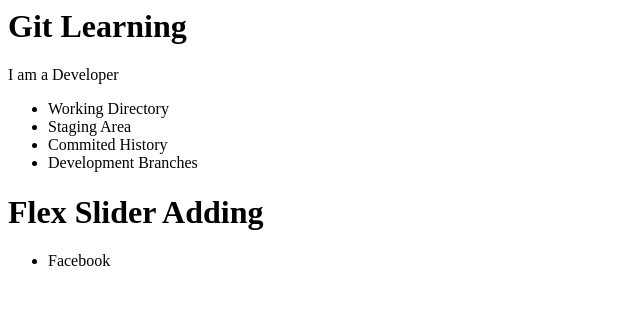
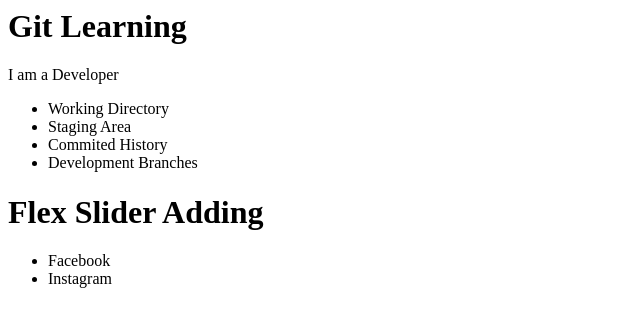
Before and after one commit to shyjanharsha/git-learning, a plain HTML site: page index.html in a window 1280 px wide. Shown: the full height of the page, 0-640 px from the left. Drawn offline with Linux system fonts and the light colour scheme.

Commit message:
add instagram

```diff
--- a/index.html
+++ b/index.html
@@ -18,6 +18,7 @@
     <h1>Flex Slider Adding</h1>
     <ul>
         <li><i class="fab fa-facebook"></i>Facebook</li>
+        <li><i class="fab fa-facebook"></i>Instagram</li>
     </ul>
 </body>
 </html>
```
